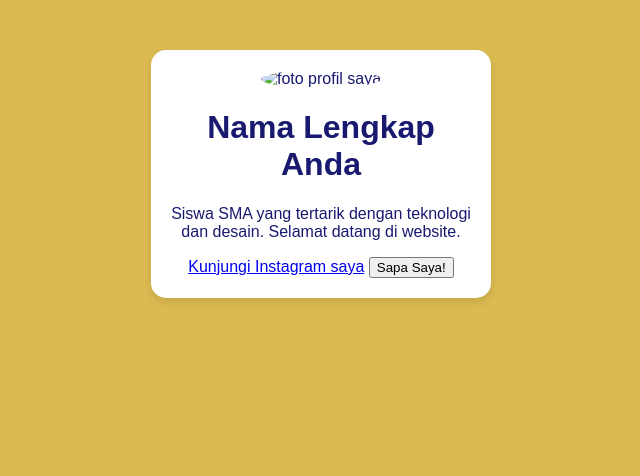
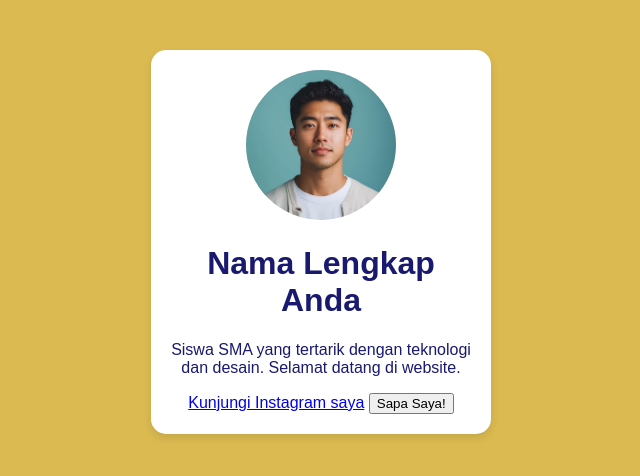
Before and after one commit to Cekinglah7/pelatihanTIK, a plain HTML site: page index.html in a window 1280 px wide. Shown: the whole page, without its empty margins (319-959 px from the left). Drawn offline with Linux system fonts and the light colour scheme.

Commit message:
Update profile image source in index.html

```diff
--- a/index.html
+++ b/index.html
@@ -8,7 +8,7 @@
 </head>
 <body>
     <div class="kartu-profil">
-        <img src="" alt="foto profil saya">
+        <img src="images.jpeg" alt="foto profil saya">
         <h1>Nama Lengkap Anda</h1>
         <p>Siswa SMA yang tertarik dengan teknologi dan desain. Selamat datang di website.</p>
         <a href="http://">Kunjungi Instagram saya</a>
```
